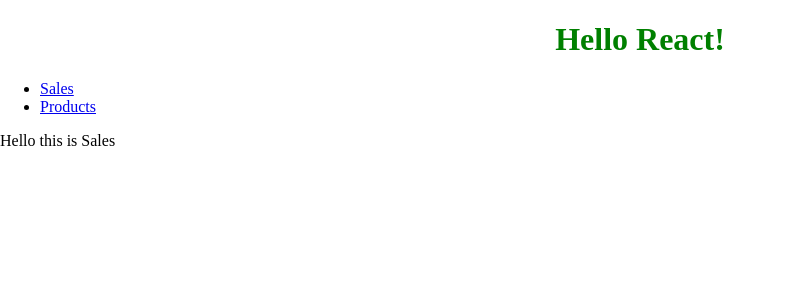
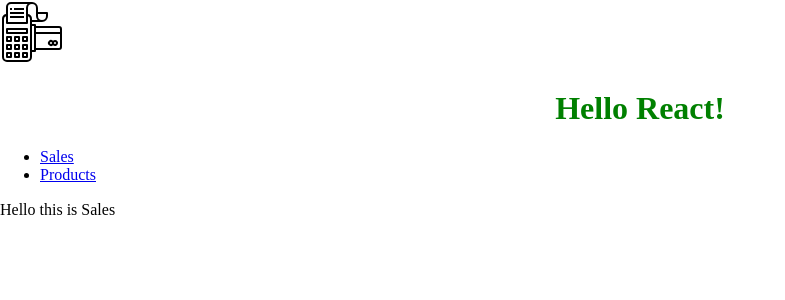
Before and after one commit to yigitsadic/pos-sim-frontend, a React app: page / in a window 1280 px wide. Shown: the top 300 px of the page, without its empty margins (0-785 px from the left). Built offline with nearby package versions, Linux system fonts and the light colour scheme.

Commit message:
Installed file loader and added sample svg icon.

```diff
--- a/package.json
+++ b/package.json
@@ -26,6 +26,7 @@
     "babel-preset-env": "^1.7.0",
     "babel-preset-react": "^6.24.1",
     "css-loader": "^3.5.1",
+    "file-loader": "^6.0.0",
     "html-webpack-plugin": "^4.0.4",
     "style-loader": "^1.1.3",
     "webpack": "^4.42.1",
--- a/src/App.js
+++ b/src/App.js
@@ -10,6 +10,8 @@
 } from "react-router-dom";
 import { Sales } from "./components/Sales";
 import { Products } from "./components/Products";
+
+import PosTerminalIcon from './images/pos-terminal.svg';
 
 const client = new ApolloClient({
   uri: 'http://localhost:3000/graphql',
@@ -24,6 +26,8 @@
 export const App = () => {
   return (
     <ApolloProvider client={client}>
+      <img src={PosTerminalIcon} width={64} />
+
       <Router>
         <Header>Hello React!</Header>
 
--- a/webpack.config.js
+++ b/webpack.config.js
@@ -22,6 +22,10 @@
       {
         test: /\.css$/,
         use: [{ loader: 'style-loader' }, { loader: 'css-loader' }]
+      },
+      {
+        test: /\.(png|svg|jpg|gif)$/,
+        use: ['file-loader',]
       }
     ]
   },
```
Also changed, not shown: src/images/pos-terminal.svg (added), 1 other file (tests, documents, lock files or other folders).
